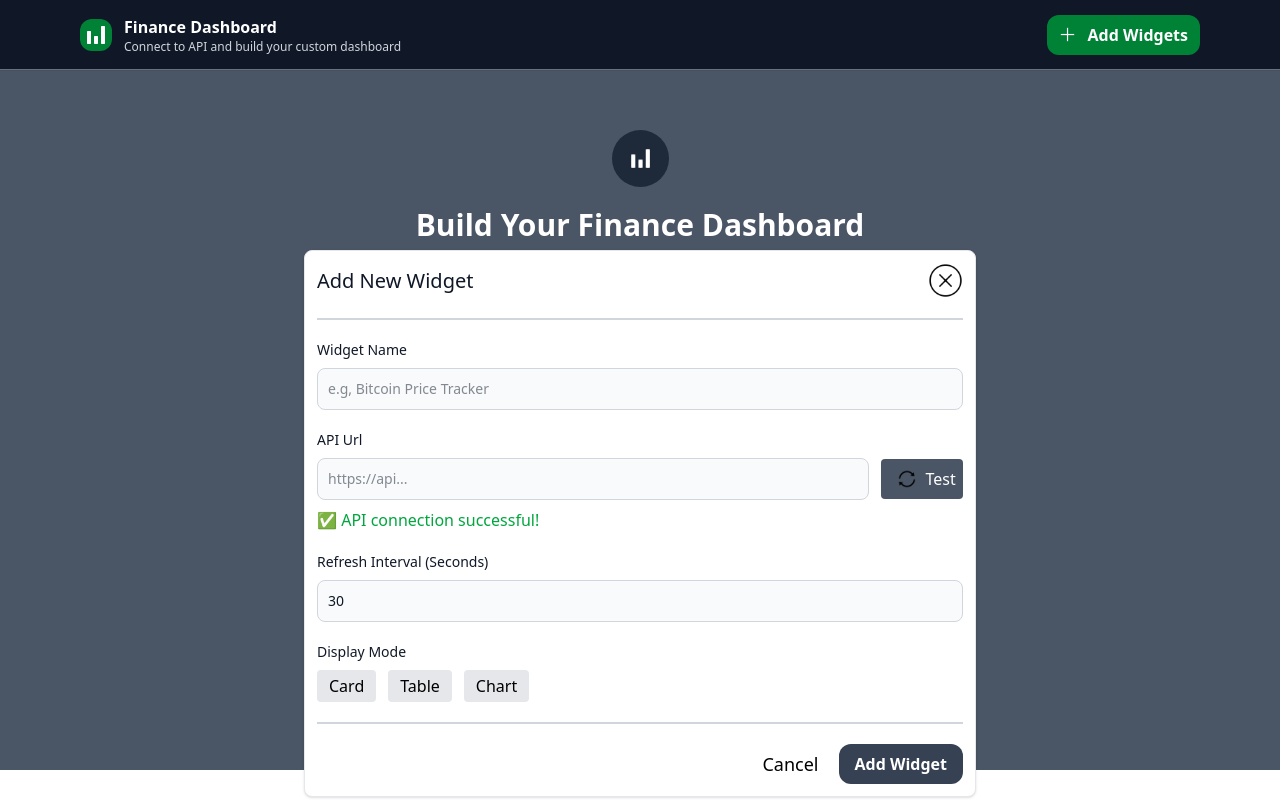
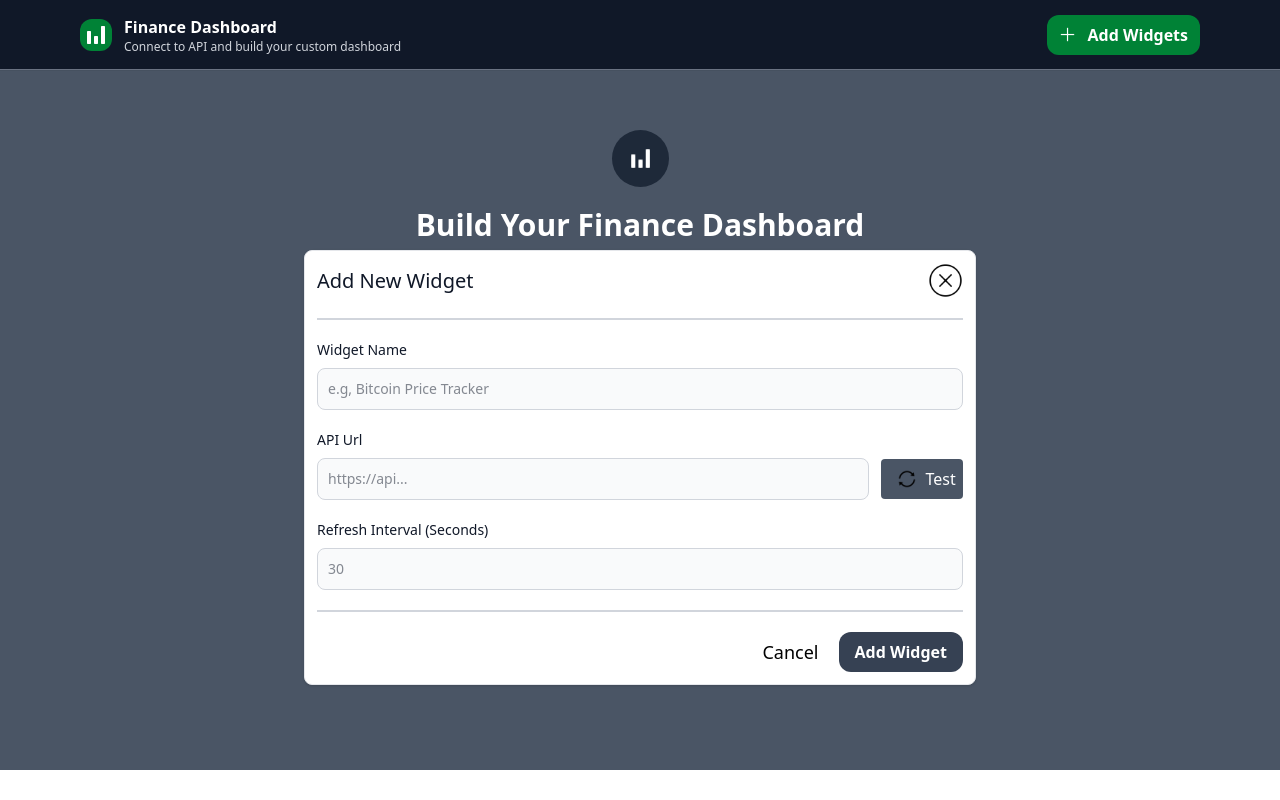
Before and after one commit to Codersintu/Finboard-dashboard-project, a React (Vite) app: page / in a window 1280 px wide. Both pictures are taken after a click on the button "Add Widgets". Built offline with nearby package versions, Linux system fonts and the light colour scheme.

Commit message:
worked in api

```diff
--- a/src/component/Home/Widgetcard.jsx
+++ b/src/component/Home/Widgetcard.jsx
@@ -3,31 +3,37 @@ import cancel from "../../assets/cancel.png";
 import test from "../../assets/test.png";
 import { motion } from "motion/react";
 import { useRecoilState, useRecoilValue, useRecoilValueLoadable } from "recoil";
-import { widgetAPI, widgetData } from "../../store";
+import { widgetAPI, widgetData, widgetName, widgetsecond } from "../../store";
 function Widgetcard({ setOpen, open }) {
-     const [url, setUrl] = useRecoilState(widgetAPI); // save URL globally
-     const [intersec,setIntersec]=useState(30);
-    const apiData = useRecoilValueLoadable(widgetData({ url }));
-    console.log(apiData)
-    const [displayMode, setDisplayMode] = useState(null);
-     console.log(url)
+  const [url, setUrl] = useRecoilState(widgetAPI);
+  const [Name, setName] = useRecoilState(widgetName);
+  const [intersec, setIntersec] = useState(widgetsecond);
+  const [errormsg, setErrormsg] = useState("");
+  const [tested, setTested] = useState(false);
+  const [displayMode, setDisplayMode] = useState(null);
+  const apiData = useRecoilValueLoadable(widgetData({ url, enabled: tested }));
 
-    const Handletest = (e) => {
+  function isValidUrl(string) {
+    try {
+      new URL(string); // agar ye chale to URL valid hai
+      return true;
+    } catch {
+      return false;
+    }
+  }
+
+  const Handletest = (e) => {
     e.preventDefault();
-     useEffect(()=>{
-        if (!url) return;
-    const interval = setInterval(() => {
-      setUrl((prev) => prev); // retriggers selector
-    }, intersec * 1000);
-    return () => clearInterval(interval);
-    },[url,intersec])
+    if (!isValidUrl(url)) {
+      alert("❌ Please enter a valid URL (must start with http/https)");
+      return;
+    }
 
+    setTested(true);
   };
 
-
-
   return (
-     <>
+    <>
       {open && (
         <div className="w-full max-w-2xl p-3 bg-white border border-gray-200 rounded-lg shadow-sm dark:bg-gray-800 dark:border-gray-700 z-10 absolute top-[250px] left-0 m-auto right-0">
           <form className="space-y-5">
@@ -53,6 +59,8 @@ function Widgetcard({ setOpen, open }) {
               </label>
               <input
                 type="text"
+                value={Name}
+                onChange={(e) => setName(e.target.value)}
                 className="bg-gray-50 border border-gray-300 text-gray-900 text-sm rounded-lg block w-full p-2.5"
                 placeholder="e.g, Bitcoin Price Tracker"
                 required
@@ -66,9 +74,12 @@ function Widgetcard({ setOpen, open }) {
               </label>
               <div className="flex items-center gap-3">
                 <input
-                  type="text"
+                  type="url"
                   value={url}
-                  onChange={(e) => setUrl(e.target.value)}
+                  onChange={(e) => {
+                    setUrl(e.target.value);
+                    setTested(false);
+                  }}
                   placeholder="https://api..."
                   className="bg-gray-50 border border-gray-300 text-gray-900 text-sm rounded-lg block w-full p-2.5"
                   required
@@ -85,15 +96,15 @@ function Widgetcard({ setOpen, open }) {
               </div>
 
               {/* Test Result */}
-              {apiData.state === "loading" && (
+              {tested && apiData.state === "loading" && (
                 <p className="text-yellow-500 mt-2">Testing API...</p>
               )}
-              {apiData.state === "hasValue" && (
+              {tested && apiData.state === "hasValue" && (
                 <p className="text-green-600 mt-2">
                   ✅ API connection successful!
                 </p>
               )}
-              { apiData.state === "hasError" && (
+              {tested && apiData.state === "hasError" && (
                 <p className="text-red-600 mt-2">
                   ❌ API connection failed. Check URL.
                 </p>
@@ -116,7 +127,7 @@ function Widgetcard({ setOpen, open }) {
             </div>
 
             {/* Display Mode (after successful test) */}
-            {apiData.state === "hasValue" && (
+            {tested && apiData.state === "hasValue" && (
               <div>
                 <label className="block mb-2 text-sm font-medium text-gray-900 dark:text-white">
                   Display Mode
--- a/src/store.js
+++ b/src/store.js
@@ -7,15 +7,25 @@ export const widgetAPI = atom({
   default: "",
 });
 
+export const widgetName = atom({
+  key: "Name", // default storage of last tested URL
+  default: "",
+});
+export const widgetsecond = atom({
+  key: "intersecond", // default storage of last tested URL
+  default: "",
+});
+
+
 export const widgetData = selectorFamily({
   key: "APISelector",
-  get: ({ url }) => async () => {
-    if (!url) return null;
+  get: ({ url,enabled }) => async () => {
+    if (!url || !enabled) return null;
     try {
-      const res = await axios.get(`https://www.alphavantage.co/query?function=CURRENCY_EXCHANGE_RATE&from_currency=BTC&to_currency=EUR&apikey=${T6B66GTMUHA3SVBY}`);
+      const res = await axios.get(url);
       return res.data;
     } catch (err) {
-      throw err;
+      return res.text("request failed")
     }
   },
 });
```
